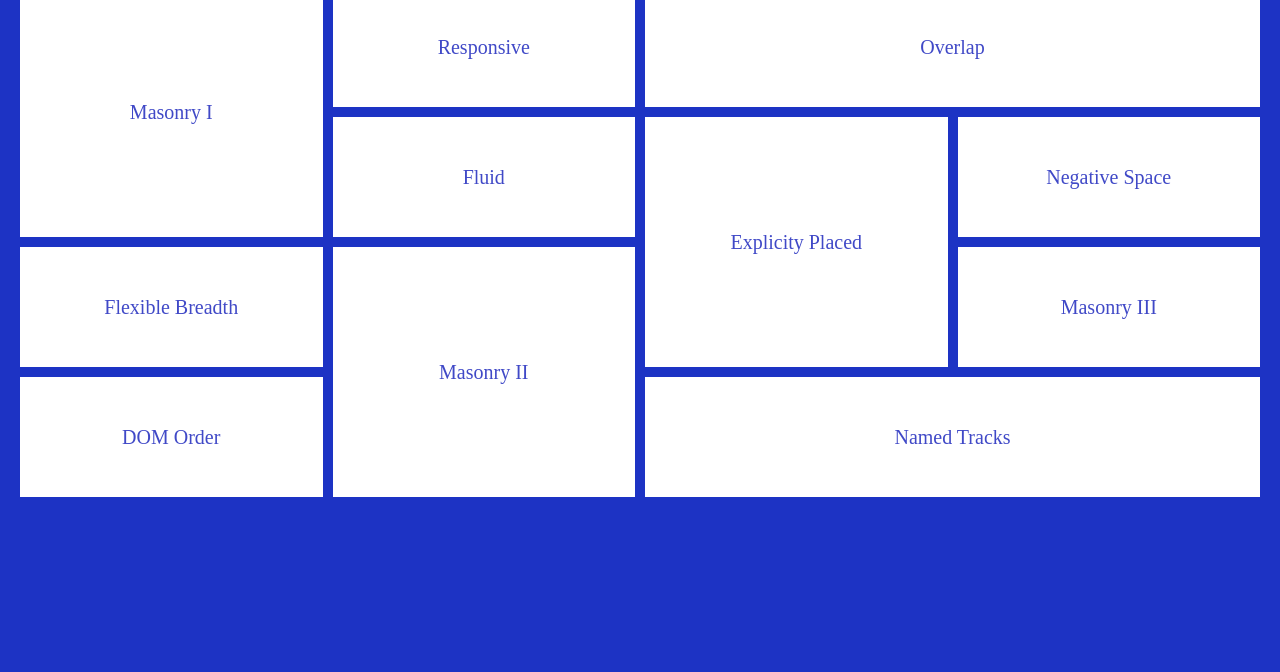
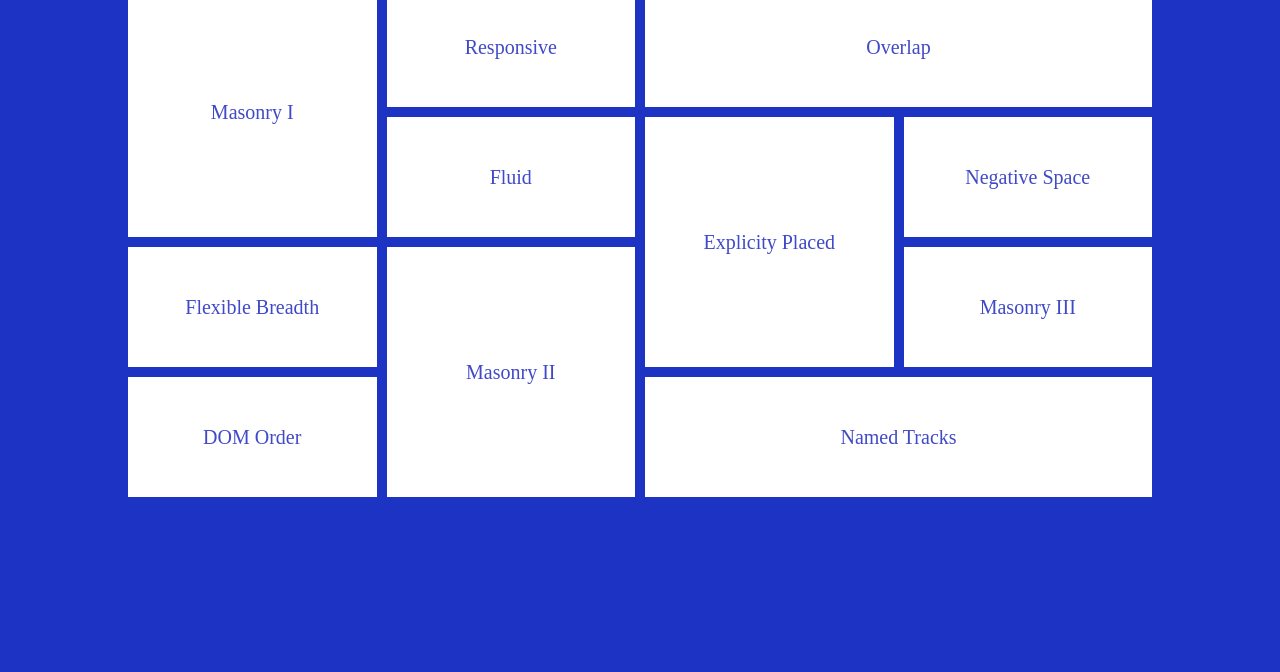
Before and after one commit to konstantine999/Homework-12, a plain HTML site: page index.html in a window 1280 px wide. Shown: the part 128-800 px from the top of the page. Drawn offline with Linux system fonts and the light colour scheme.

Commit message:
Made some fixes

```diff
--- a/style.css
+++ b/style.css
@@ -24,7 +24,7 @@ h1 {
     color: #f7f7ff;
 }
 .container {
-    max-width: 1240px;
+    max-width: 1024px;
     width: 100%;
     margin: 0 auto;
     margin-top: 60px;
@@ -35,7 +35,7 @@ h1 {
 .box-wrapper {
     display: grid;
     grid-template-columns: repeat(4, 1fr);
-    grid-template-rows: repeat(4, 120px);
+    grid-auto-rows: 120px;
     gap: 10px;
     margin-top: 15px;
     grid-template-areas:
```
